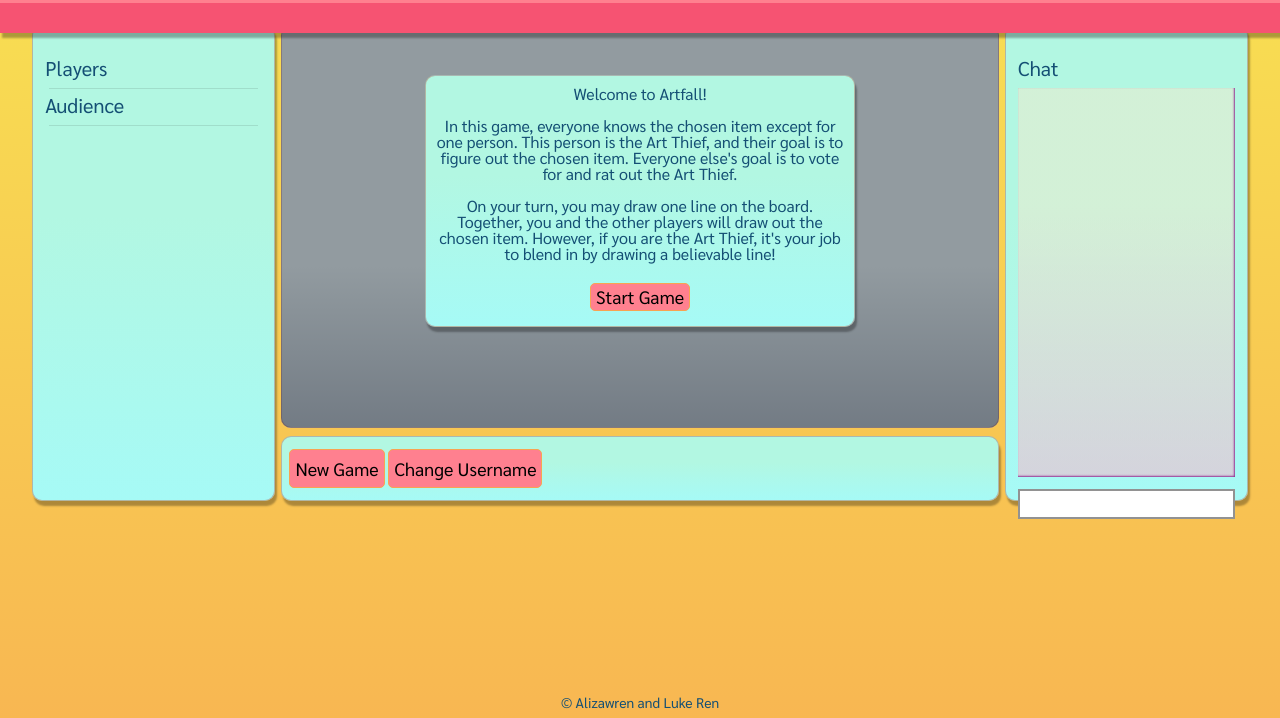
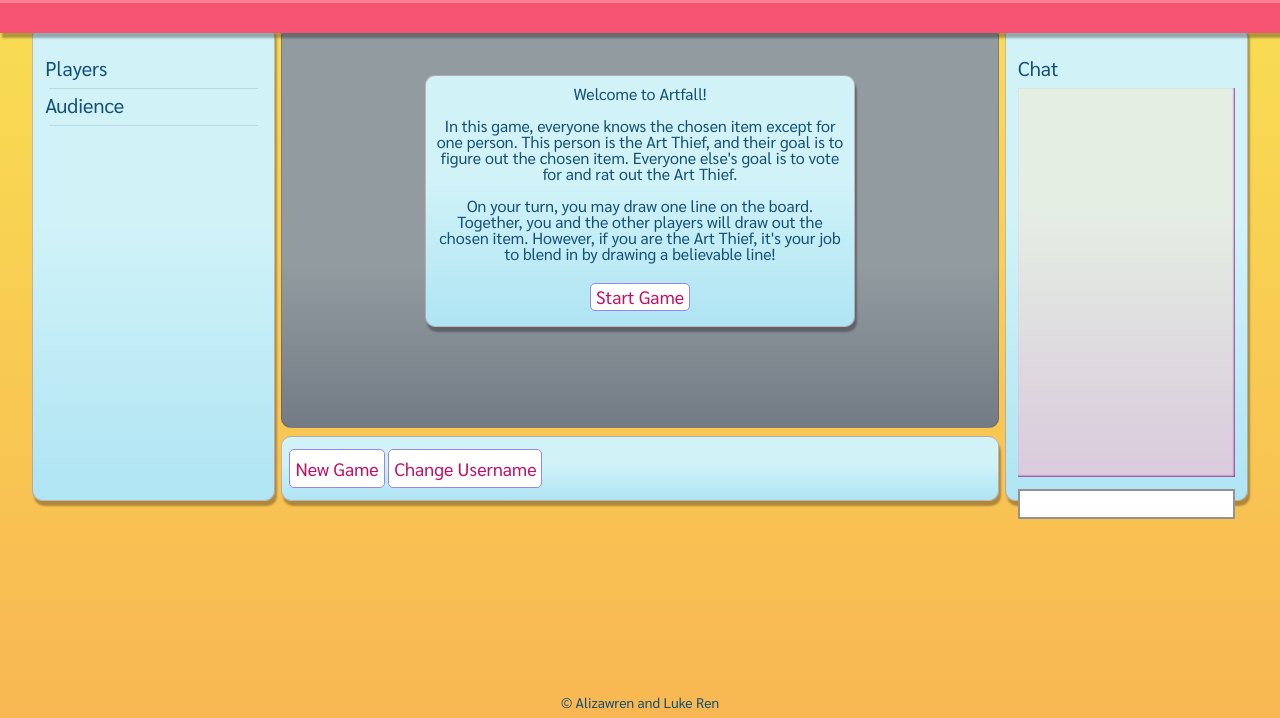
Before and after one commit to alizawren/Artfall, a website: page artfall.html in a window 1280 px wide. Shown: the part 82-800 px from the top of the page. Drawn offline with nearby package versions, Linux system fonts and the light colour scheme; no server answers.

Commit message:
Moved banner location in html, more styles

```diff
--- a/artfall.html
+++ b/artfall.html
@@ -22,6 +22,7 @@
     <div id="title">
         <a href="">Artfall</a>
     </div>
+    <div id="banner"></div>
 
     <div id="content" class="container-fluid">
         <div class="row">
@@ -83,8 +84,6 @@
 
 
     <!-- Overlays -->
-    <div id="banner"></div>
-
     <div id="change-username-overlay">
             <div class="box" id="change-username-overlay-content">
                 <p class="overlay-text">Change Username</p>
--- a/style.css
+++ b/style.css
@@ -85,8 +85,8 @@ p {
     background: linear-gradient(to bottom, #ce613b 0%, #ba4c5b 100%); */
     background: linear-gradient(to bottom, #ec8448 0%, #ba4c5b 100%);
     background: linear-gradient(to bottom, #b9caf8 40%, #9687ec 100%);
-    background: linear-gradient(to bottom, #c3f5fd 40%, #a6e8fa 100%);
-    background: linear-gradient(to bottom, #b2f7e2 40%, #a6faf6 100%);
+    background: linear-gradient(to bottom, #d1f3f8 40%, #afe4f3 100%);
+    /* background: linear-gradient(to bottom, #b2f7e2 40%, #a6faf6 100%); */
     /* background: linear-gradient(to bottom, #90e4dd 40%, #5eb2ab 100%); */
     /* background: linear-gradient(to bottom, #c7eaf1 0%, #9fc2ed 80%, #6da2e3 100%); */
     border: 1px solid rgba(175, 31, 22, 0.3);
@@ -243,9 +243,10 @@ button {
     padding: 5px;
     text-align: center;
     font-size: 18px;
-    background-color: #fffbf3;
-    background-color: #ff808f;
-    border: 1px solid #f8a351;
+    background-color: #fff;
+    color: #c20f62;
+    border: 1px solid #9687ec;
+    /* box-shadow: inset -1px -1px 0px #ff7b93; */
 
     border-radius: 5px;
     cursor: pointer;
@@ -253,7 +254,7 @@ button {
 }
 
 button:hover {
-    background-color: #f65372;
+    background-color: #ffa1b1;
     box-shadow: 1px 2px 1px rgba(0, 0, 0, 0.3);
 }
 
```
